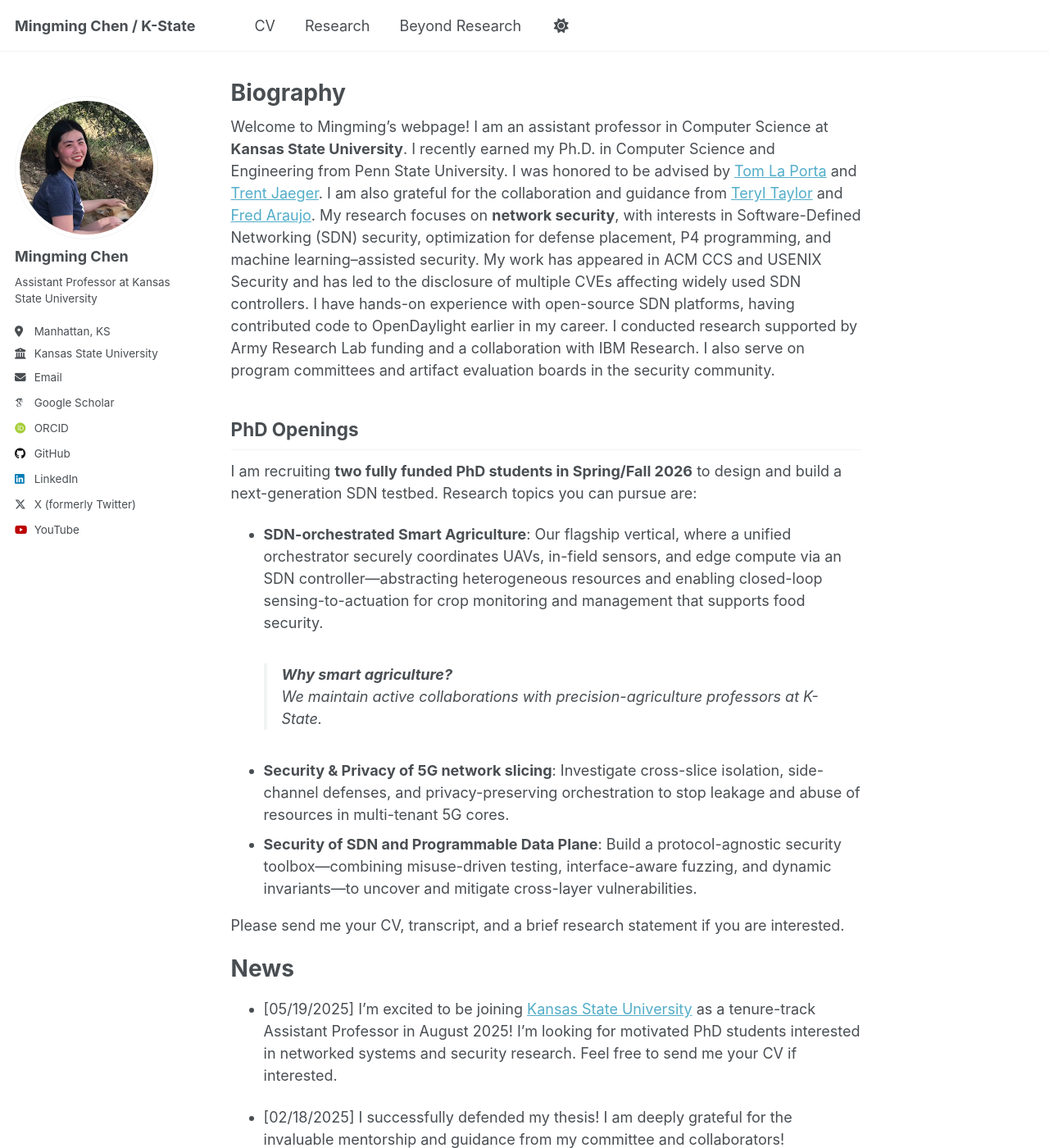
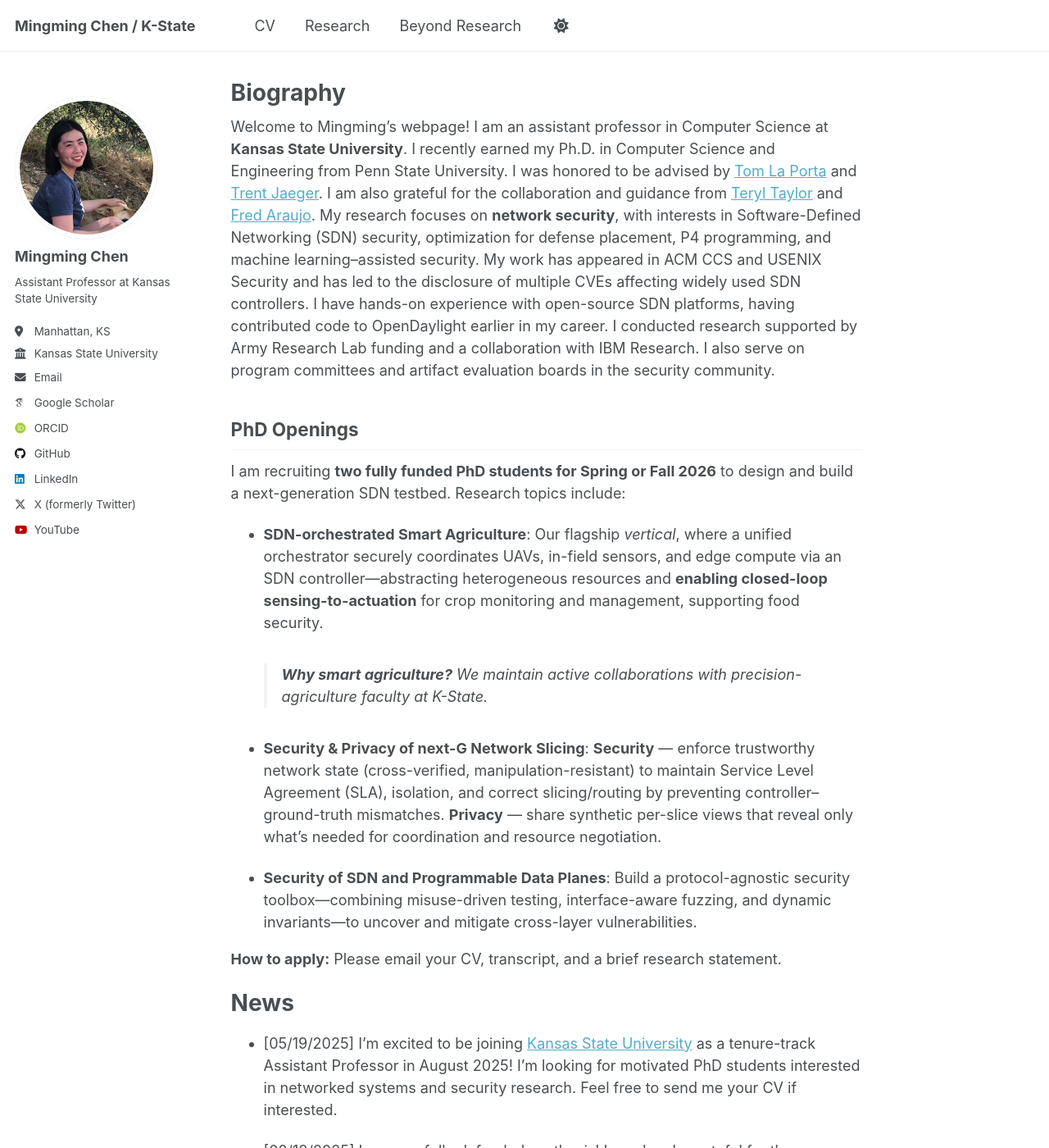
Before and after one commit to mzc796/mzc796.github.io, a Jekyll site: the page built from _pages/about.md, in a window 1280 px wide and 1400 px high. Shown: the whole window at 82% size. Built offline with Jekyll 4.4.1, drawn with Linux system fonts in a browser that asks for light colours; some web fonts are replaced; a script that is not in the unit is left out.

Commit message:
Update about.md

```diff
--- a/_pages/about.md
+++ b/_pages/about.md
@@ -10,15 +10,17 @@
 
 ## PhD Openings
 
-I am recruiting **two fully funded PhD students in Spring/Fall 2026** to design and build a next-generation SDN testbed. Research topics you can pursue are:
-- **SDN-orchestrated Smart Agriculture**: Our flagship vertical, where a unified orchestrator securely coordinates UAVs, in-field sensors, and edge compute via an SDN controller—abstracting heterogeneous resources and enabling closed-loop sensing-to-actuation for crop monitoring and management that supports food security.
-> **Why smart agriculture?**
-> We maintain active collaborations with precision-agriculture professors at K-State.
-- **Security & Privacy of 5G network slicing**: Investigate cross-slice isolation, side-channel defenses, and privacy-preserving orchestration to stop leakage and abuse of resources in multi-tenant 5G cores.
-- **Security of SDN and Programmable Data Plane**: Build a protocol-agnostic security toolbox—combining misuse-driven testing, interface-aware fuzzing, and dynamic invariants—to uncover and mitigate cross-layer vulnerabilities.
+I am recruiting **two fully funded PhD students for Spring or Fall 2026** to design and build a next-generation SDN testbed. Research topics include:
 
-Please send me your CV, transcript, and a brief research statement if you are interested.
+- **SDN-orchestrated Smart Agriculture**: Our flagship *vertical*, where a unified orchestrator securely coordinates UAVs, in-field sensors, and edge compute via an SDN controller—abstracting heterogeneous resources and **enabling closed-loop sensing-to-actuation** for crop monitoring and management, supporting food security.
+  > **Why smart agriculture?** We maintain active collaborations with precision-agriculture faculty at K-State.
 
+- **Security & Privacy of next-G Network Slicing**: **Security** — enforce trustworthy network state (cross-verified, manipulation-resistant) to maintain Service Level Agreement (SLA), isolation, and correct slicing/routing by preventing controller–ground-truth mismatches. **Privacy** — share synthetic per-slice views that reveal only what’s needed for coordination and resource negotiation.
+
+
+- **Security of SDN and Programmable Data Planes**: Build a protocol-agnostic security toolbox—combining misuse-driven testing, interface-aware fuzzing, and dynamic invariants—to uncover and mitigate cross-layer vulnerabilities.
+
+**How to apply:** Please email your CV, transcript, and a brief research statement.
 
 
 News
```
